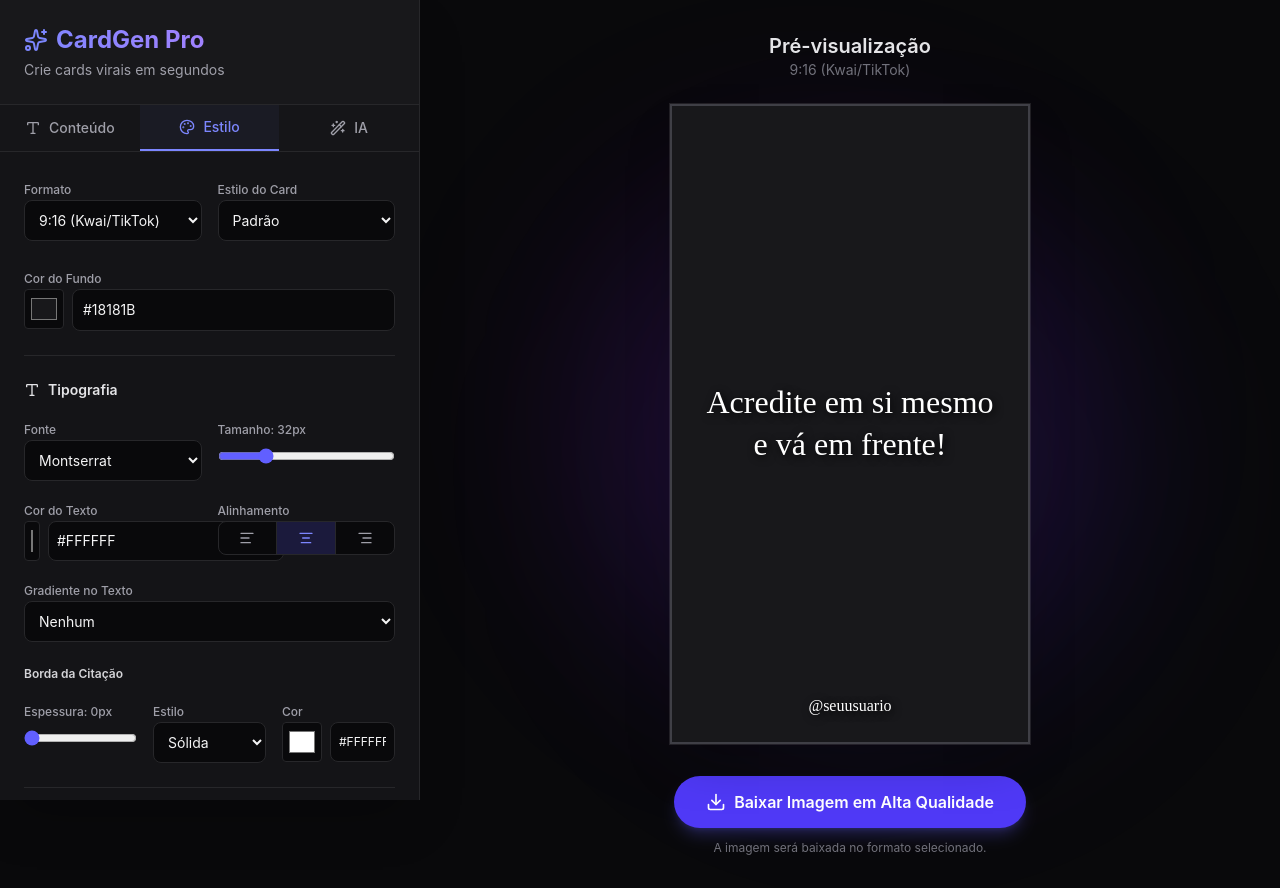
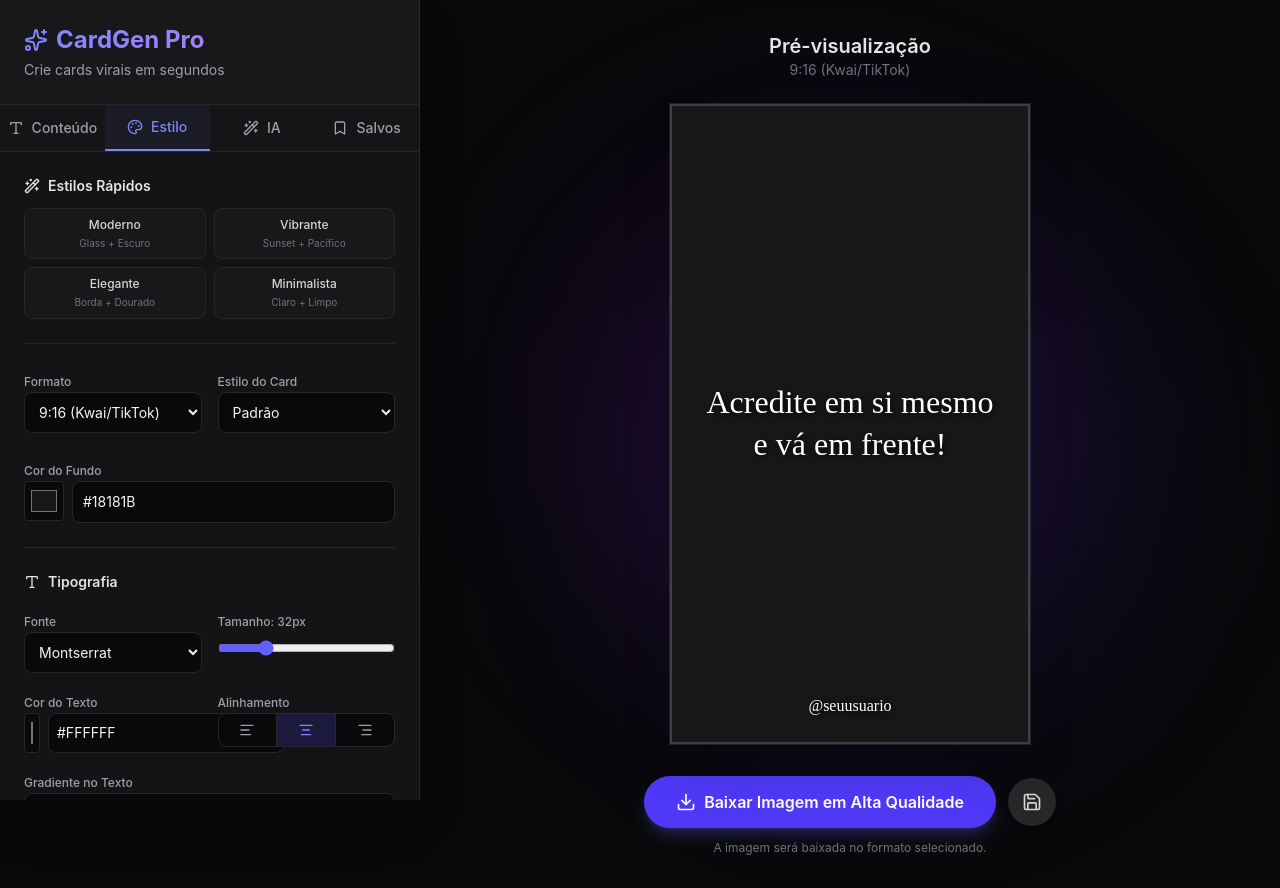
Before and after one commit to noob-programador/CardGenPro, a React (Vite) app: page / in a window 1280 px wide. Both pictures are taken after a click on the button "Estilo". Built offline with nearby package versions, Linux system fonts and the light colour scheme.

Commit message:
feat: Add saved cards and new icons
Introduces functionality to save and manage generated cards. Includes new icons for save, bookmark, and trash actions.

```diff
--- a/src/App.tsx
+++ b/src/App.tsx
@@ -6,7 +6,7 @@ import {
   Download, Image as ImageIcon, Type, Palette,
   Sparkles, RefreshCw, Upload, AlignLeft,
   AlignCenter, AlignRight, CheckCircle2, AlertCircle,
-  ChevronDown, ChevronUp, Wand2
+  ChevronDown, ChevronUp, Wand2, Save, Bookmark, Trash2
 } from 'lucide-react';
 
 const QUOTES = [
@@ -82,6 +82,30 @@ const IMAGE_FILTERS = [
   { value: "blur(4px)", label: "Desfoque" }
 ];
 
+interface SavedCard {
+  id: string;
+  date: number;
+  quote: string;
+  handle: string;
+  bgImage: string | null;
+  format: string;
+  cardStyle: string;
+  cardBgColor: string;
+  font: string;
+  textColor: string;
+  gradient: string;
+  fontSize: number;
+  textAlign: "left" | "center" | "right";
+  textBorderWidth: number;
+  textBorderStyle: string;
+  textBorderColor: string;
+  imageFilter: string;
+  shadowColor: string;
+  shadowX: number;
+  shadowY: number;
+  shadowBlur: number;
+}
+
 export default function App() {
   // Content State
   const [quote, setQuote] = useState("Acredite em si mesmo e vá em frente!");
@@ -119,12 +143,121 @@ export default function App() {
   const [aiError, setAiError] = useState("");
 
   // UI State
-  const [activeTab, setActiveTab] = useState<"content" | "style" | "ai">("content");
+  const [activeTab, setActiveTab] = useState<"content" | "style" | "ai" | "saved">("content");
   const [isDownloading, setIsDownloading] = useState(false);
   const [isDownloadingAll, setIsDownloadingAll] = useState(false);
   const [downloadProgress, setDownloadProgress] = useState({ current: 0, total: 0 });
   const [downloadSuccess, setDownloadSuccess] = useState(false);
+  const [savedCards, setSavedCards] = useState<SavedCard[]>([]);
   const previewRef = useRef<HTMLDivElement>(null);
+
+  React.useEffect(() => {
+    const saved = localStorage.getItem('cardgen_saved_cards');
+    if (saved) {
+      try {
+        setSavedCards(JSON.parse(saved));
+      } catch (e) {
+        console.error("Failed to parse saved cards", e);
+      }
+    }
+  }, []);
+
+  React.useEffect(() => {
+    localStorage.setItem('cardgen_saved_cards', JSON.stringify(savedCards));
+  }, [savedCards]);
+
+  const handleSaveCard = () => {
+    const newCard: SavedCard = {
+      id: Date.now().toString(),
+      date: Date.now(),
+      quote, handle, bgImage, format, cardStyle, cardBgColor,
+      font, textColor, gradient, fontSize, textAlign,
+      textBorderWidth, textBorderStyle, textBorderColor,
+      imageFilter, shadowColor, shadowX, shadowY, shadowBlur
+    };
+    setSavedCards([newCard, ...savedCards]);
+    alert("Card salvo com sucesso!");
+  };
+
+  const loadSavedCard = (card: SavedCard) => {
+    setQuote(card.quote);
+    setHandle(card.handle);
+    setBgImage(card.bgImage);
+    setFormat(card.format);
+    setCardStyle(card.cardStyle);
+    setCardBgColor(card.cardBgColor || "#18181b");
+    setFont(card.font);
+    setTextColor(card.textColor);
+    setGradient(card.gradient);
+    setFontSize(card.fontSize);
+    setTextAlign(card.textAlign);
+    setTextBorderWidth(card.textBorderWidth);
+    setTextBorderStyle(card.textBorderStyle);
+    setTextBorderColor(card.textBorderColor);
+    setImageFilter(card.imageFilter);
+    setShadowColor(card.shadowColor);
+    setShadowX(card.shadowX);
+    setShadowY(card.shadowY);
+    setShadowBlur(card.shadowBlur);
+    setActiveTab('content');
+  };
+
+  const deleteSavedCard = (id: string) => {
+    setSavedCards(savedCards.filter(c => c.id !== id));
+  };
+
+  const applyQuickStyle = (styleName: string) => {
+    switch (styleName) {
+      case 'moderno':
+        setCardStyle('glass');
+        setFont('Montserrat');
+        setTextColor('#ffffff');
+        setCardBgColor('#1e1e2f');
+        setGradient('none');
+        setTextBorderWidth(0);
+        setShadowColor('#000000');
+        setShadowX(2);
+        setShadowY(2);
+        setShadowBlur(8);
+        break;
+      case 'vibrante':
+        setCardStyle('gradient-sunset');
+        setFont('Pacifico');
+        setTextColor('#ffffff');
+        setCardBgColor('#ff5f6d');
+        setGradient('none');
+        setTextBorderWidth(0);
+        setShadowColor('#000000');
+        setShadowX(2);
+        setShadowY(2);
+        setShadowBlur(4);
+        break;
+      case 'elegante':
+        setCardStyle('bordered');
+        setFont('Lobster');
+        setTextColor('#f59e0b');
+        setCardBgColor('#18181b');
+        setGradient('none');
+        setTextBorderWidth(0);
+        setShadowColor('#000000');
+        setShadowX(1);
+        setShadowY(1);
+        setShadowBlur(2);
+        break;
+      case 'minimalista':
+        setCardStyle('default');
+        setFont('Roboto');
+        setTextColor('#18181b');
+        setCardBgColor('#ffffff');
+        setGradient('none');
+        setTextBorderWidth(0);
+        setShadowColor('transparent');
+        setShadowX(0);
+        setShadowY(0);
+        setShadowBlur(0);
+        break;
+    }
+  };
 
   const handleImageUpload = (e: React.ChangeEvent<HTMLInputElement>) => {
     const file = e.target.files?.[0];
@@ -447,6 +580,12 @@ FRASE 2: Outra frase diferente
           >
             <Wand2 size={16} /> IA
           </button>
+          <button
+            onClick={() => setActiveTab('saved')}
+            className={`flex-1 py-3 text-sm font-medium flex justify-center items-center gap-2 transition-colors ${activeTab === 'saved' ? 'text-indigo-400 border-b-2 border-indigo-400 bg-indigo-400/5' : 'text-zinc-400 hover:text-zinc-200'}`}
+          >
+            <Bookmark size={16} /> Salvos
+          </button>
         </div>
 
         <div className="flex-1 overflow-y-auto p-6 custom-scrollbar">
@@ -506,6 +645,43 @@ FRASE 2: Outra frase diferente
           {/* STYLE TAB */}
           {activeTab === 'style' && (
             <div className="space-y-6 animate-in fade-in slide-in-from-left-4 duration-300">
+
+              {/* Quick Styles */}
+              <div className="space-y-3">
+                <h3 className="text-sm font-semibold text-zinc-200 flex items-center gap-2"><Wand2 size={16}/> Estilos Rápidos</h3>
+                <div className="grid grid-cols-2 gap-2">
+                  <button
+                    onClick={() => applyQuickStyle('moderno')}
+                    className="bg-zinc-900 border border-zinc-800 hover:border-indigo-500 hover:bg-zinc-800 text-zinc-300 text-xs py-2 px-3 rounded-lg transition-all flex flex-col items-center gap-1"
+                  >
+                    <span className="font-medium">Moderno</span>
+                    <span className="text-[10px] text-zinc-500">Glass + Escuro</span>
+                  </button>
+                  <button
+                    onClick={() => applyQuickStyle('vibrante')}
+                    className="bg-zinc-900 border border-zinc-800 hover:border-orange-500 hover:bg-zinc-800 text-zinc-300 text-xs py-2 px-3 rounded-lg transition-all flex flex-col items-center gap-1"
+                  >
+                    <span className="font-medium">Vibrante</span>
+                    <span className="text-[10px] text-zinc-500">Sunset + Pacifico</span>
+                  </button>
+                  <button
+                    onClick={() => applyQuickStyle('elegante')}
+                    className="bg-zinc-900 border border-zinc-800 hover:border-amber-500 hover:bg-zinc-800 text-zinc-300 text-xs py-2 px-3 rounded-lg transition-all flex flex-col items-center gap-1"
+                  >
+                    <span className="font-medium">Elegante</span>
+                    <span className="text-[10px] text-zinc-500">Borda + Dourado</span>
+                  </button>
+                  <button
+                    onClick={() => applyQuickStyle('minimalista')}
+                    className="bg-zinc-900 border border-zinc-800 hover:border-zinc-400 hover:bg-zinc-800 text-zinc-300 text-xs py-2 px-3 rounded-lg transition-all flex flex-col items-center gap-1"
+                  >
+                    <span className="font-medium">Minimalista</span>
+                    <span className="text-[10px] text-zinc-500">Claro + Limpo</span>
+                  </button>
+                </div>
+              </div>
+
+              <hr className="border-zinc-800" />
 
               {/* Format & Card Style */}
               <div className="grid grid-cols-2 gap-4">
@@ -851,6 +1027,50 @@ FRASE 2: Outra frase diferente
               )}
             </div>
           )}
+          {/* SAVED TAB */}
+          {activeTab === 'saved' && (
+            <div className="space-y-4 animate-in fade-in slide-in-from-left-4 duration-300">
+              <h3 className="text-sm font-semibold text-zinc-200 flex items-center gap-2"><Bookmark size={16}/> Meus Cards Salvos</h3>
+
+              {savedCards.length === 0 ? (
+                <div className="text-center py-10 text-zinc-500 bg-zinc-900/50 rounded-xl border border-zinc-800/50">
+                  <Bookmark size={32} className="mx-auto mb-3 opacity-20" />
+                  <p className="text-sm">Você ainda não salvou nenhum card.</p>
+                  <p className="text-xs mt-1">Crie um card e clique no botão de salvar.</p>
+                </div>
+              ) : (
+                <div className="grid gap-3">
+                  {savedCards.map(card => (
+                    <div key={card.id} className="bg-zinc-900 border border-zinc-800 rounded-xl p-4 flex flex-col gap-3 hover:border-zinc-700 transition-colors">
+                      <div className="flex-1">
+                        <p className="text-sm text-zinc-200 line-clamp-2 italic">"{card.quote}"</p>
+                        <div className="flex flex-wrap items-center gap-2 mt-2">
+                          <span className="text-[10px] bg-zinc-800 text-zinc-400 px-2 py-1 rounded-md">{CARD_STYLES.find(s => s.value === card.cardStyle)?.label || card.cardStyle}</span>
+                          <span className="text-[10px] bg-zinc-800 text-zinc-400 px-2 py-1 rounded-md">{card.font}</span>
+                        </div>
+                      </div>
+                      <div className="flex gap-2">
+                        <button
+                          onClick={() => loadSavedCard(card)}
+                          className="flex-1 bg-indigo-600/20 text-indigo-400 hover:bg-indigo-600/30 py-2 rounded-lg text-xs font-medium transition-colors"
+                        >
+                          Carregar
+                        </button>
+                        <button
+                          onClick={() => deleteSavedCard(card.id)}
+                          className="bg-red-500/10 text-red-400 hover:bg-red-500/20 p-2 rounded-lg transition-colors"
+                          title="Excluir"
+                        >
+                          <Trash2 size={16} />
+                        </button>
+                      </div>
+                    </div>
+                  ))}
+                </div>
+              )}
+            </div>
+          )}
+
         </div>
       </aside>
 
@@ -936,6 +1156,7 @@ FRASE 2: Outra frase diferente
           </div>
 
           <div className="mt-8 flex flex-col items-center">
+            <div className="flex gap-3 items-center">
               <button
                 onClick={downloadCard}
                 disabled={isDownloading || isDownloadingAll}
@@ -953,6 +1174,14 @@ FRASE 2: Outra frase diferente
                   <><Download size={20} /> Baixar Imagem em Alta Qualidade</>
                 )}
               </button>
+              <button
+                onClick={handleSaveCard}
+                className="p-3.5 bg-zinc-800 hover:bg-zinc-700 text-zinc-300 hover:text-white rounded-full transition-all shadow-lg flex items-center justify-center hover:scale-105 active:scale-95"
+                title="Salvar Card"
+              >
+                <Save size={20} />
+              </button>
+            </div>
             <p className="text-xs text-zinc-500 mt-3">A imagem será baixada no formato selecionado.</p>
           </div>
 
```
Lines whose indentation alone changed are shown as unchanged.
